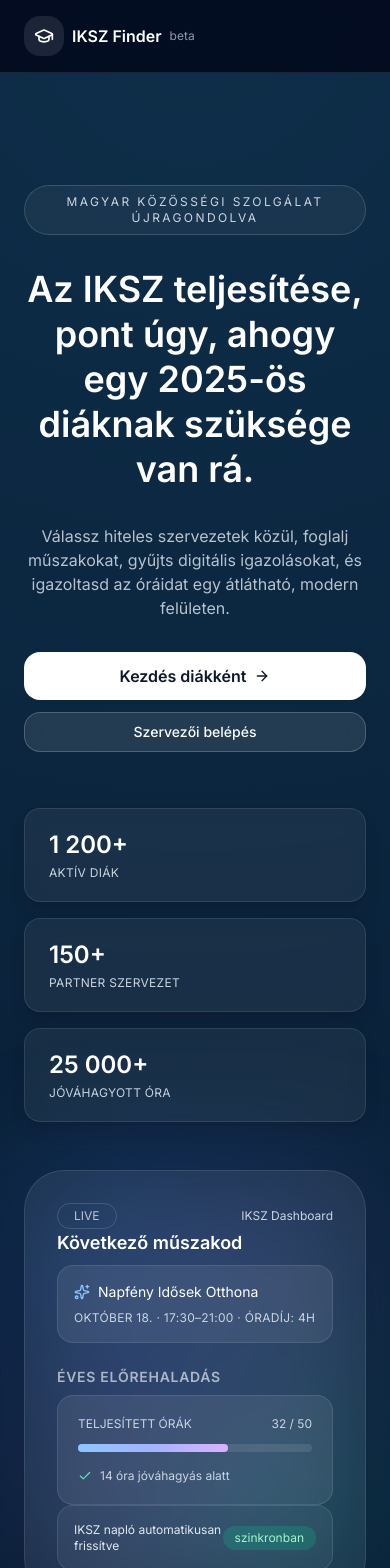
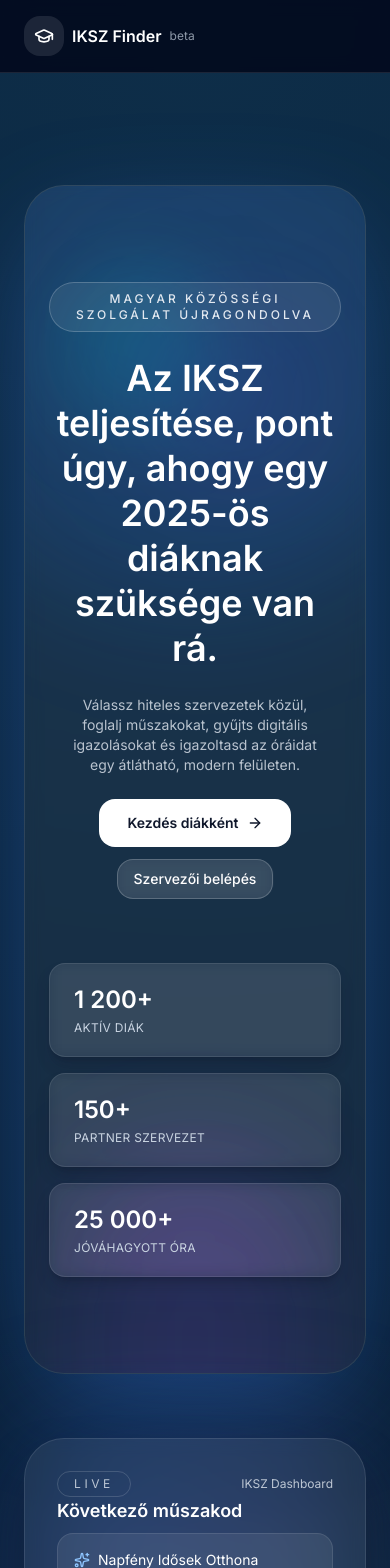
Before and after one commit to ludlev2/iksz, a Next.js app: page / in a window 390 px wide. Shown: the top 1568 px of the page. Built offline with nearby package versions, Linux system fonts and the light colour scheme; no server answers.

Commit message:
new landing page

```diff
--- a/app/page.tsx
+++ b/app/page.tsx
@@ -1,18 +1,10 @@
 import Link from 'next/link';
 import { Button } from '@/components/ui/button';
 import { cn } from '@/lib/utils';
-import {
-  ArrowRight,
-  Check,
-  GraduationCap,
-  LucideIcon,
-  MapPin,
-  Users,
-  Layers,
-  Sparkles,
-  ShieldCheck,
-  Clock,
-} from 'lucide-react';
+import { ArrowRight, Check, GraduationCap, LucideIcon, MapPin, Sparkles, ShieldCheck, Clock } from 'lucide-react';
+import { HeroHighlight, Highlight } from '@/components/aceternity/hero-highlight';
+import { BentoGrid, BentoGridItem } from '@/components/aceternity/bento-grid';
+import { InfiniteMovingCards } from '@/components/aceternity/infinite-moving-cards';
 
 const HERO_STATS = [
   { label: 'Aktív diák', value: '1 200+' },
@@ -149,57 +141,60 @@ export default function Home() {
 
 function HeroSection() {
   return (
-    <section className="relative overflow-hidden">
-      <div className="mx-auto flex max-w-6xl flex-col items-center gap-12 px-6 pb-24 pt-28 md:flex-row md:items-start md:pb-32 md:pt-32">
-        <div className="flex-1 space-y-8 text-center md:text-left">
-          <div className="inline-flex items-center rounded-full border border-white/15 bg-white/5 px-4 py-2 text-xs uppercase tracking-[0.2em] text-slate-300">
-            Magyar közösségi szolgálat újragondolva
-          </div>
-          <h1 className="text-4xl font-semibold leading-tight text-white sm:text-5xl md:text-6xl">
+    <section className="relative overflow-hidden px-6 pb-32 pt-28">
+      <HeroHighlight>
+        <Highlight>Magyar közösségi szolgálat újragondolva</Highlight>
+        <h1 className="max-w-3xl text-balance text-4xl font-semibold leading-tight text-white sm:text-5xl md:text-6xl">
           {`Az IKSZ teljesítése, pont úgy, ahogy egy 2025-ös diáknak szüksége van rá.`}
         </h1>
-          <p className="max-w-xl text-base text-slate-200/80 sm:text-lg md:text-xl">
-            Válassz hiteles szervezetek közül, foglalj műszakokat, gyűjts digitális igazolásokat, és
-            igazoltasd az óráidat egy átlátható, modern felületen.
+        <p className="max-w-2xl text-balance text-sm text-slate-200/80 sm:text-base md:text-lg">
+          Válassz hiteles szervezetek közül, foglalj műszakokat, gyűjts digitális igazolásokat és igazoltasd
+          az óráidat egy átlátható, modern felületen.
         </p>
-          <div className="flex flex-col items-center gap-3 sm:flex-row sm:justify-start">
-            <Link href="/student" className="w-full sm:w-auto">
-              <Button className="group w-full rounded-2xl bg-white px-8 py-6 text-base font-semibold text-slate-900 transition hover:bg-slate-100 sm:w-auto">
+        <div className="flex flex-col items-center gap-3 sm:flex-row">
+          <Link href="/student">
+            <Button className="group rounded-2xl bg-white px-7 py-6 text-sm font-semibold text-slate-900 transition hover:bg-slate-100">
               Kezdés diákként
               <ArrowRight className="ml-2 h-4 w-4 transition group-hover:translate-x-1" />
             </Button>
           </Link>
-            <Link href="/login" className="w-full sm:w-auto">
+          <Link href="/login">
             <Button
               variant="outline"
-                className="w-full rounded-2xl border-white/20 bg-white/10 text-white backdrop-blur transition hover:bg-white/20 sm:w-auto"
+              className="rounded-2xl border-white/20 bg-white/10 text-white backdrop-blur transition hover:bg-white/20"
             >
               Szervezői belépés
             </Button>
           </Link>
         </div>
-          <div className="grid grid-cols-1 gap-4 pt-6 sm:grid-cols-3 sm:pt-10">
+        <div className="grid w-full max-w-3xl grid-cols-1 gap-4 pt-10 sm:grid-cols-3">
           {HERO_STATS.map((stat) => (
             <div
               key={stat.label}
-                className="rounded-2xl border border-white/10 bg-white/[0.06] px-6 py-5 text-left shadow-lg shadow-slate-900/30 backdrop-blur"
+              className="rounded-2xl border border-white/10 bg-white/[0.08] px-6 py-5 text-left shadow-lg shadow-slate-900/30 backdrop-blur"
             >
               <p className="text-2xl font-semibold text-white sm:text-3xl">{stat.value}</p>
               <p className="mt-1 text-xs uppercase tracking-wide text-slate-300">{stat.label}</p>
             </div>
           ))}
         </div>
+      </HeroHighlight>
+
+      <div className="mx-auto mt-16 flex max-w-5xl justify-center">
+        <HeroVisualizer />
       </div>
+    </section>
+  );
+}
 
-        <div className="relative flex flex-1 justify-center">
+function HeroVisualizer() {
+  return (
     <div className="relative aspect-[4/5] w-full max-w-md">
       <div className="absolute inset-0 rounded-[2.5rem] bg-gradient-to-br from-blue-500/30 via-indigo-400/20 to-teal-400/30 blur-3xl" />
       <div className="relative z-10 flex h-full flex-col justify-between rounded-[2.5rem] border border-white/10 bg-white/[0.07] p-8 shadow-[0_25px_50px_-12px_rgba(15,23,42,0.8)] backdrop-blur">
-              <header className="flex items-center justify-between">
-                <div className="rounded-full border border-white/15 px-4 py-1 text-xs uppercase text-slate-200/80">
-                  Live
-                </div>
-                <div className="text-xs text-slate-300">IKSZ Dashboard</div>
+        <header className="flex items-center justify-between text-xs text-slate-200/80">
+          <span className="rounded-full border border-white/15 px-4 py-1 uppercase tracking-[0.3em]">Live</span>
+          <span>IKSZ Dashboard</span>
         </header>
         <div className="space-y-6">
           <div className="space-y-2">
@@ -210,7 +205,7 @@ function HeroSection() {
                 Napfény Idősek Otthona
               </p>
               <p className="mt-2 text-xs uppercase tracking-wide text-slate-300">
-                      Október 18. · 17:30–21:00 · Óradíj: 4h
+                Október 18. · 17:30–21:00 · 4 óra
               </p>
             </div>
           </div>
@@ -239,9 +234,6 @@ function HeroSection() {
         </footer>
       </div>
     </div>
-        </div>
-      </div>
-    </section>
   );
 }
 
@@ -263,38 +255,35 @@ function LogosSection() {
 function FeaturesSection() {
   return (
     <section className="relative py-24">
-      <div className="mx-auto flex max-w-6xl flex-col gap-16 px-6 md:flex-row">
-        <div className="flex-1 space-y-6">
-          <div className="inline-flex items-center rounded-full border border-white/15 bg-white/5 px-4 py-2 text-xs uppercase tracking-[0.3em] text-slate-300">
-            Ami miatt szeretni fogod
-          </div>
-          <h2 className="text-3xl font-semibold text-white sm:text-4xl">
+      <div className="mx-auto max-w-6xl px-6">
+        <div className="mx-auto max-w-2xl text-center">
+          <Highlight>Ami miatt szeretni fogod</Highlight>
+          <h2 className="mt-6 text-3xl font-semibold text-white sm:text-4xl">
             Teljes eszköztár az 50 óra kézben tartásához
           </h2>
-          <p className="max-w-lg text-sm text-slate-200/80">
+          <p className="mt-3 text-sm text-slate-200/80">
             Egy platform, ahol a diák, a fogadó szervezet és a tanár is ugyanazt a naprakész információt
             látja. Nem kell többé külön űrlapokat, Excel-táblákat és papír szerződéseket vadásznod.
           </p>
-          <div className="flex items-center gap-3 text-xs text-slate-300/80">
-            <span className="rounded-full border border-white/15 px-3 py-1">Beépített sablonok</span>
-            <span className="rounded-full border border-white/15 px-3 py-1">Automatikus emlékeztetők</span>
-            <span className="rounded-full border border-white/15 px-3 py-1">100% GDPR ready</span>
         </div>
-        </div>
-
-        <div className="grid flex-1 gap-6">
-          {FEATURE_CARDS.map((feature) => (
-            <div
+        <BentoGrid className="mt-16">
+          {FEATURE_CARDS.map((feature, index) => (
+            <BentoGridItem
               key={feature.title}
-              className="group relative overflow-hidden rounded-3xl border border-white/10 bg-white/[0.07] p-6 shadow-[0_20px_40px_-15px_rgba(15,23,42,0.6)] backdrop-blur transition hover:translate-y-[-4px] hover:bg-white/[0.1]"
+              icon={<feature.icon className="h-10 w-10 text-indigo-200" />}
+              title={feature.title}
+              description={feature.description}
+              className={index === 0 ? 'md:col-span-2' : undefined}
             >
-              <div className="absolute inset-x-4 top-0 h-px bg-gradient-to-r from-transparent via-indigo-300/60 to-transparent opacity-0 transition group-hover:opacity-100" />
-              <feature.icon className="h-10 w-10 text-indigo-200" />
-              <h3 className="mt-4 text-lg font-semibold text-white">{feature.title}</h3>
-              <p className="mt-2 text-sm text-slate-200/80">{feature.description}</p>
-            </div>
+              {index === 0 ? (
+                <p>
+                  Intelligens javaslatokkal és térképes megjelenítéssel pillanatok alatt megtalálod a hozzád
+                  legközelebb eső, releváns programokat.
+                </p>
+              ) : null}
+            </BentoGridItem>
           ))}
-        </div>
+        </BentoGrid>
       </div>
     </section>
   );
@@ -305,9 +294,7 @@ function JourneySection() {
     <section className="relative border-y border-white/10 bg-white/[0.06] py-24">
       <div className="mx-auto max-w-6xl px-6">
         <div className="space-y-6 text-center">
-          <div className="inline-flex items-center rounded-full border border-white/15 bg-white/5 px-4 py-2 text-xs uppercase tracking-[0.3em] text-slate-300">
-            Három egyszerű lépés
-          </div>
+          <Highlight>Három egyszerű lépés</Highlight>
           <h2 className="text-3xl font-semibold text-white sm:text-4xl">
             Így jutnak el a diákok a nulláról a hitelesített órákig
           </h2>
@@ -344,9 +331,7 @@ function TestimonialsSection() {
     <section className="relative py-24">
       <div className="mx-auto max-w-6xl px-6">
         <div className="space-y-6 text-center">
-          <div className="inline-flex items-center rounded-full border border-white/15 bg-white/5 px-4 py-2 text-xs uppercase tracking-[0.3em] text-slate-300">
-            Visszajelzés
-          </div>
+          <Highlight>Visszajelzés</Highlight>
           <h2 className="text-3xl font-semibold text-white sm:text-4xl">
             Slow admin? Papírmunka? Ebben a valóságban nem.
           </h2>
@@ -355,23 +340,8 @@ function TestimonialsSection() {
           </p>
         </div>
 
-        <div className="mt-14 grid gap-6 md:grid-cols-3">
-          {TESTIMONIALS.map((testimonial) => (
-            <figure
-              key={testimonial.name}
-              className="relative flex h-full flex-col justify-between overflow-hidden rounded-3xl border border-white/10 bg-white/[0.06] p-6 shadow-[0_18px_40px_-15px_rgba(15,23,42,0.7)] backdrop-blur"
-            >
-              <blockquote className="text-sm leading-relaxed text-slate-200/80">
-                “{testimonial.quote}”
-              </blockquote>
-              <figcaption className="mt-6 text-sm text-slate-200/70">
-                <div className="text-white">{testimonial.name}</div>
-                <div className="text-xs uppercase tracking-[0.2em] text-slate-400">
-                  {testimonial.role}
-                </div>
-              </figcaption>
-            </figure>
-          ))}
+        <div className="mt-14">
+          <InfiniteMovingCards items={TESTIMONIALS} speed="normal" />
         </div>
       </div>
     </section>
--- /dev/null
+++ b/components/aceternity/bento-grid.tsx
@@ -0,0 +1,47 @@
+'use client';
+
+import * as React from 'react';
+import { cn } from '@/lib/utils';
+
+export function BentoGrid({ className, ...props }: React.HTMLAttributes<HTMLDivElement>) {
+  return (
+    <div
+      className={cn(
+        'grid w-full auto-rows-[22rem] gap-6 md:grid-cols-2 xl:grid-cols-3',
+        className,
+      )}
+      {...props}
+    />
+  );
+}
+
+export function BentoGridItem({
+  className,
+  title,
+  description,
+  icon,
+  children,
+}: {
+  className?: string;
+  title: string;
+  description: string;
+  icon?: React.ReactNode;
+  children?: React.ReactNode;
+}) {
+  return (
+    <div
+      className={cn(
+        'group relative flex h-full flex-col justify-between overflow-hidden rounded-3xl border border-white/10 bg-white/[0.06] p-6 shadow-[0_20px_45px_-20px_rgba(15,23,42,0.7)] backdrop-blur transition hover:-translate-y-1 hover:bg-white/[0.08]',
+        className,
+      )}
+    >
+      <div className="absolute inset-x-6 top-0 h-px bg-gradient-to-r from-transparent via-white/20 to-transparent opacity-0 transition duration-500 group-hover:opacity-100" />
+      <div className="space-y-4">
+        {icon ? <div className="text-indigo-200">{icon}</div> : null}
+        <h3 className="text-lg font-semibold text-white">{title}</h3>
+        <p className="text-sm text-slate-200/80">{description}</p>
+      </div>
+      {children ? <div className="mt-6 text-sm text-slate-300/80">{children}</div> : null}
+    </div>
+  );
+}
--- /dev/null
+++ b/components/aceternity/hero-highlight.tsx
@@ -0,0 +1,41 @@
+'use client';
+
+import * as React from 'react';
+import { cn } from '@/lib/utils';
+
+interface HeroHighlightProps extends React.HTMLAttributes<HTMLDivElement> {
+  children: React.ReactNode;
+}
+
+export function HeroHighlight({ className, children, ...props }: HeroHighlightProps) {
+  return (
+    <div
+      className={cn(
+        'group relative mx-auto flex w-full max-w-6xl flex-col items-center justify-center overflow-hidden rounded-[40px] border border-white/10 bg-white/5 px-6 py-24 text-center shadow-[0_35px_120px_-25px_rgba(59,130,246,0.45)] backdrop-blur',
+        className,
+      )}
+      {...props}
+    >
+      <div className="pointer-events-none absolute inset-0 opacity-60">
+        <div className="absolute -top-32 left-1/2 h-[560px] w-[560px] -translate-x-1/2 rounded-full bg-blue-500/25 blur-3xl transition duration-500 group-hover:bg-blue-400/30" />
+        <div className="absolute inset-x-10 bottom-[-160px] h-[380px] rounded-full bg-purple-500/20 blur-3xl transition duration-500 group-hover:bg-purple-400/30" />
+        <div className="absolute left-8 top-20 h-40 w-40 rounded-full bg-cyan-400/30 blur-2xl" />
+        <div className="absolute right-8 top-28 h-48 w-48 rounded-full bg-indigo-500/25 blur-3xl" />
+      </div>
+      <div className="relative z-10 flex flex-col items-center justify-center gap-6">{children}</div>
+    </div>
+  );
+}
+
+export function Highlight({ children, className }: { children: React.ReactNode; className?: string }) {
+  return (
+    <span
+      className={cn(
+        'relative inline-flex items-center rounded-full border border-white/20 bg-white/[0.08] px-4 py-2 text-xs font-medium uppercase tracking-[0.25em] text-slate-200',
+        className,
+      )}
+    >
+      {children}
+    </span>
+  );
+}
--- /dev/null
+++ b/components/aceternity/infinite-moving-cards.tsx
@@ -0,0 +1,101 @@
+'use client';
+
+import * as React from 'react';
+import { cn } from '@/lib/utils';
+
+interface CardProps {
+  quote: string;
+  name: string;
+  role: string;
+}
+
+interface InfiniteMovingCardsProps {
+  items: CardProps[];
+  orientation?: 'horizontal' | 'vertical';
+  speed?: 'slow' | 'normal' | 'fast';
+  className?: string;
+}
+
+const speedMap = {
+  slow: 100,
+  normal: 75,
+  fast: 50,
+};
+
+export function InfiniteMovingCards({
+  items,
+  orientation = 'horizontal',
+  speed = 'normal',
+  className,
+}: InfiniteMovingCardsProps) {
+  const containerRef = React.useRef<HTMLDivElement>(null);
+  const scrollerRef = React.useRef<HTMLDivElement>(null);
+
+  const [start, setStart] = React.useState(false);
+
+  React.useEffect(() => {
+    const container = containerRef.current;
+    const scroller = scrollerRef.current;
+
+    if (!container || !scroller) return;
+
+    const animation = scroller.animate(
+      [
+        orientation === 'horizontal'
+          ? { transform: 'translateX(0)' }
+          : { transform: 'translateY(0)' },
+        orientation === 'horizontal'
+          ? { transform: 'translateX(-50%)' }
+          : { transform: 'translateY(-50%)' },
+      ],
+      {
+        duration: speedMap[speed] * 1000,
+        iterations: Infinity,
+        easing: 'linear',
+      },
+    );
+
+    setStart(true);
+
+    return () => animation.cancel();
+  }, [orientation, speed]);
+
+  const cards = [...items, ...items];
+
+  return (
+    <div
+      ref={containerRef}
+      className={cn(
+        'relative overflow-hidden rounded-3xl border border-white/10 bg-white/[0.04] p-1',
+        className,
+      )}
+    >
+      <div
+        ref={scrollerRef}
+        className={cn(
+          'flex',
+          orientation === 'horizontal' ? 'flex-row' : 'flex-col',
+          !start && 'opacity-0',
+        )}
+      >
+        {cards.map((item, index) => (
+          <Card key={`${item.name}-${index}`} {...item} />
+        ))}
+      </div>
+      <div className="pointer-events-none absolute inset-y-0 left-0 w-24 bg-gradient-to-r from-slate-950 via-slate-950/60 to-transparent" />
+      <div className="pointer-events-none absolute inset-y-0 right-0 w-24 bg-gradient-to-l from-slate-950 via-slate-950/60 to-transparent" />
+    </div>
+  );
+}
+
+function Card({ quote, name, role }: CardProps) {
+  return (
+    <div className="relative flex h-full w-[320px] flex-col justify-between rounded-2xl border border-white/10 bg-white/[0.07] p-5 text-left shadow-[0_15px_40px_-20px_rgba(15,23,42,0.65)] backdrop-blur">
+      <p className="text-sm text-slate-200/85">“{quote}”</p>
+      <div className="mt-6 text-sm text-slate-200/70">
+        <div className="text-white">{name}</div>
+        <div className="text-xs uppercase tracking-[0.2em] text-slate-400">{role}</div>
+      </div>
+    </div>
+  );
+}
```
Lines whose indentation alone changed are shown as unchanged.
